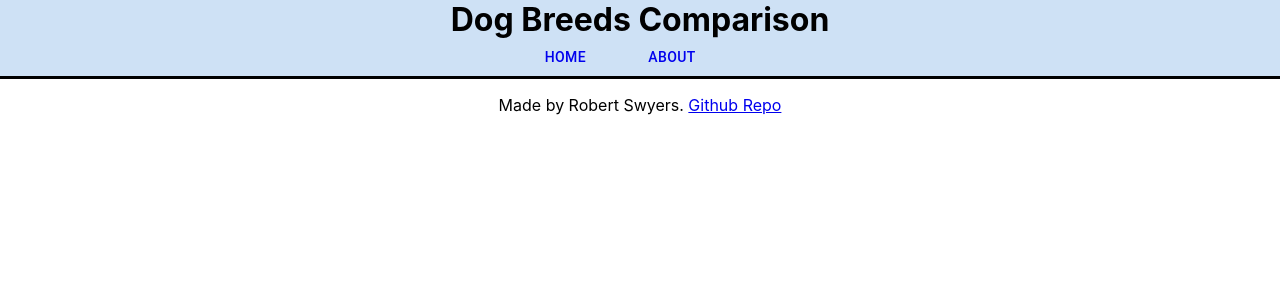
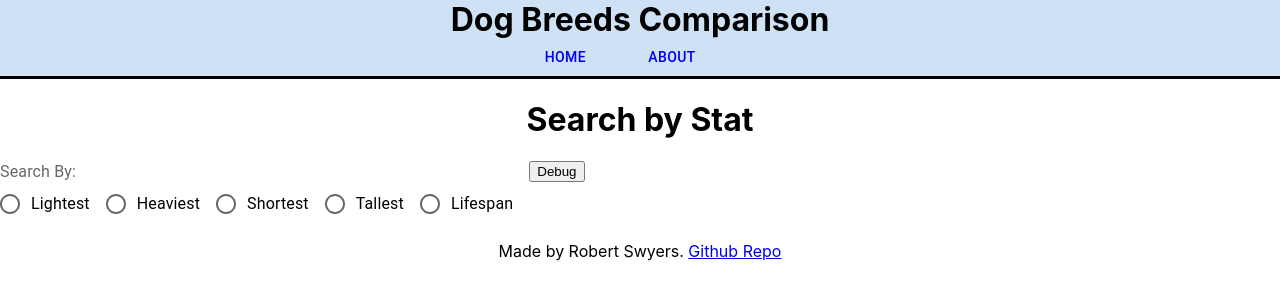
Before and after one commit to baubsy/dogs, a React (Create React App) app: page /statsearch in a window 1280 px wide. Shown: the top 300 px of the page. Built offline with nearby package versions, Linux system fonts and the light colour scheme; no server answers.

Commit message:
setting up search by stat

```diff
--- a/src/App.tsx
+++ b/src/App.tsx
@@ -7,6 +7,7 @@ import Main from './components/Main';
 import Header from './components/Header';
 import About from './components/About';
 import Footer from './components/Footer';
+import SearchByStat from './components/SearchByStat';
 
 
 
@@ -17,6 +18,7 @@ function App() {
       <Route path="/" component={Header}/>
       <Route path="/" exact component={Main}/>
       <Route path="/about" exact component={About}/>
+      <Route path="/statsearch" component={SearchByStat}/>
       <Route path="/" component={Footer}/>
       </Box>
     </BrowserRouter>
--- /dev/null
+++ b/src/components/SearchByStat.tsx
@@ -0,0 +1,67 @@
+import React, { useEffect, useState } from "react";
+import dogsAPI from "../dogsAPI";
+import {
+    FormControl,
+    FormLabel,
+    RadioGroup,
+    Radio,
+    FormControlLabel,
+} from "@mui/material";
+
+import IBreed from "../dogBreed";
+
+const SearchByStat = () => {
+    const [breeds, setBreeds] = useState<IBreed[]>([]);
+    const [selection, setSelection] = useState<String>();
+    useEffect(() => {
+        getBreeds();
+    }, []);
+    const getBreeds = async () => {
+        const response = await dogsAPI.get("/breeds");
+        setBreeds(response.data);
+    };
+    return (
+        <div>
+            <h1>Search by Stat</h1>
+            <FormControl>
+                <FormLabel id="comp-radio-buttons-label">Search By: </FormLabel>
+                <RadioGroup
+                    row
+                    aria-labelledby="comp-radio-buttons-label"
+                    value={selection}
+                    onChange={(event, value) => setSelection(value)}
+                    name="comp-radio-buttons"
+                >
+                    <FormControlLabel
+                        value="lightest"
+                        control={<Radio />}
+                        label="Lightest"
+                    />
+                    <FormControlLabel
+                        value="heaviest"
+                        control={<Radio />}
+                        label="Heaviest"
+                    />
+                    <FormControlLabel
+                        value="shortest"
+                        control={<Radio />}
+                        label="Shortest"
+                    />
+                    <FormControlLabel
+                        value="tallest"
+                        control={<Radio />}
+                        label="Tallest"
+                    />
+                    <FormControlLabel
+                        value="lifespan"
+                        control={<Radio />}
+                        label="Lifespan"
+                    />
+                </RadioGroup>
+            </FormControl>
+            <button onClick={() => console.log(breeds)}>Debug</button>
+        </div>
+    );
+};
+
+export default SearchByStat;
```
